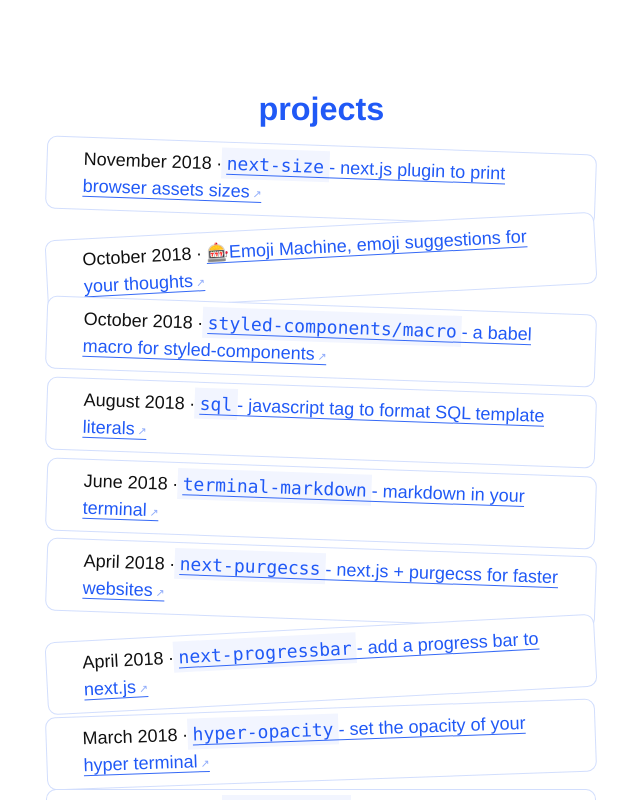
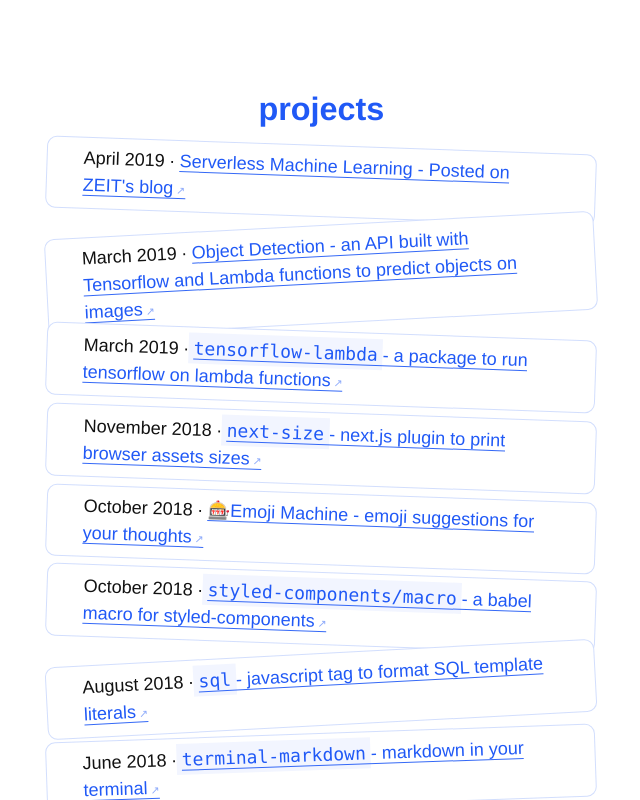
Before and after one commit to lucleray/luc.im, a Next.js app: page / in a window 1280 px wide. Shown: the part 620-1420 px from the top of the page, without its empty margins (56-696 px from the left). Built offline with nearby package versions, Linux system fonts and the light colour scheme; a web font is replaced by a local one.

Commit message:
add serverless machine learning projects

```diff
--- a/pages/index.js
+++ b/pages/index.js
@@ -13,6 +13,31 @@ import { LightText, InlineCode } from '../components/inline'
 
 const mywork = [
   {
+    id: 'serverless-machine-learning',
+    date: 'April 2019',
+    title: [
+      "Serverless Machine Learning - Posted on ZEIT's blog"
+    ],
+    url: 'https://zeit.co/blog/serverless-machine-learning'
+  },
+  {
+    id: 'object-detection',
+    date: 'March 2019',
+    title: [
+      "Object Detection - an API built with Tensorflow and Lambda functions to predict objects on images"
+    ],
+    url: 'https://object-detection.now.sh'
+  },
+  {
+    id: 'tensorflow-lambda',
+    date: 'March 2019',
+    title: [
+      <InlineCode>tensorflow-lambda</InlineCode>,
+      ' - a package to run tensorflow on lambda functions'
+    ],
+    url: 'https://github.com/lucleray/tensorflow-lambda'
+  },
+  {
     id: 'next-size',
     date: 'November 2018',
     title: [
@@ -24,7 +49,7 @@ const mywork = [
   {
     id: 'emoji-machine',
     date: 'October 2018',
-    title: '🎰Emoji Machine, emoji suggestions for your thoughts',
+    title: '🎰Emoji Machine - emoji suggestions for your thoughts',
     url: 'http://emoji-machine.now.sh/'
   },
   {
```
